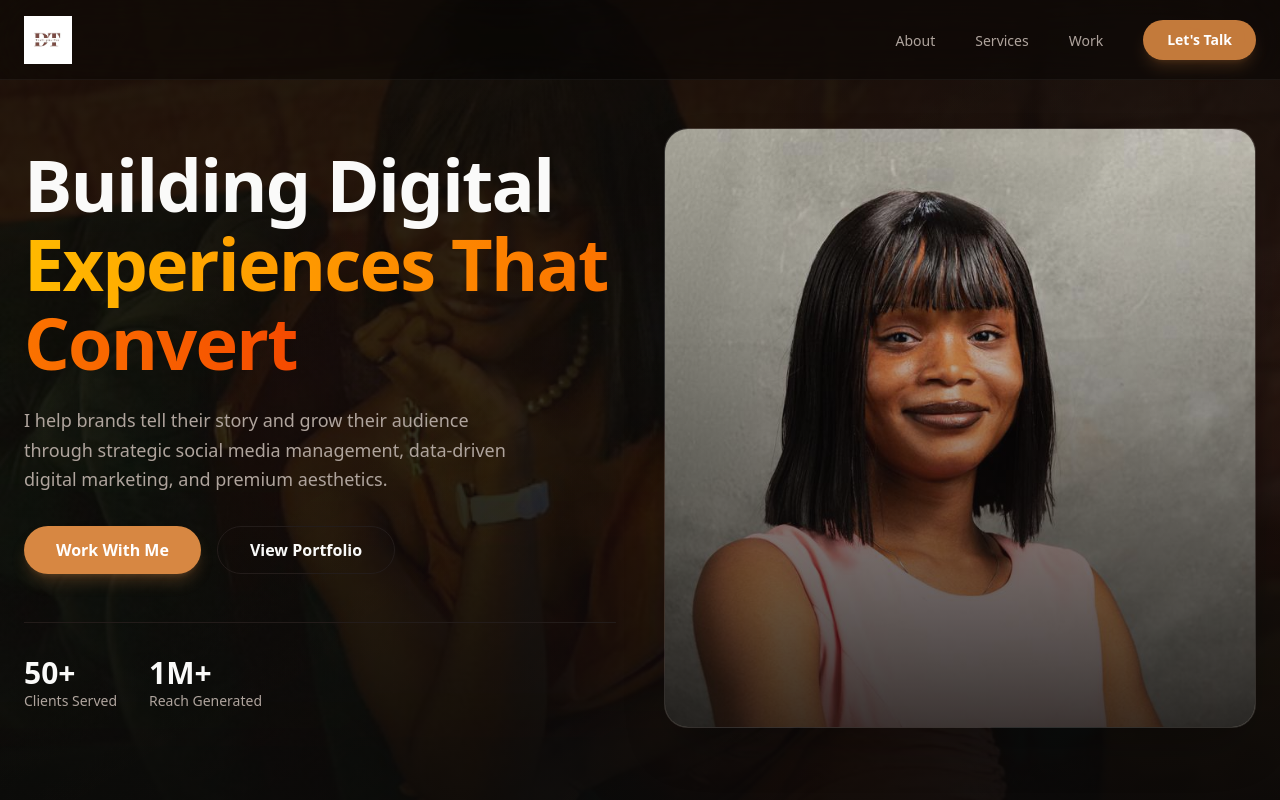
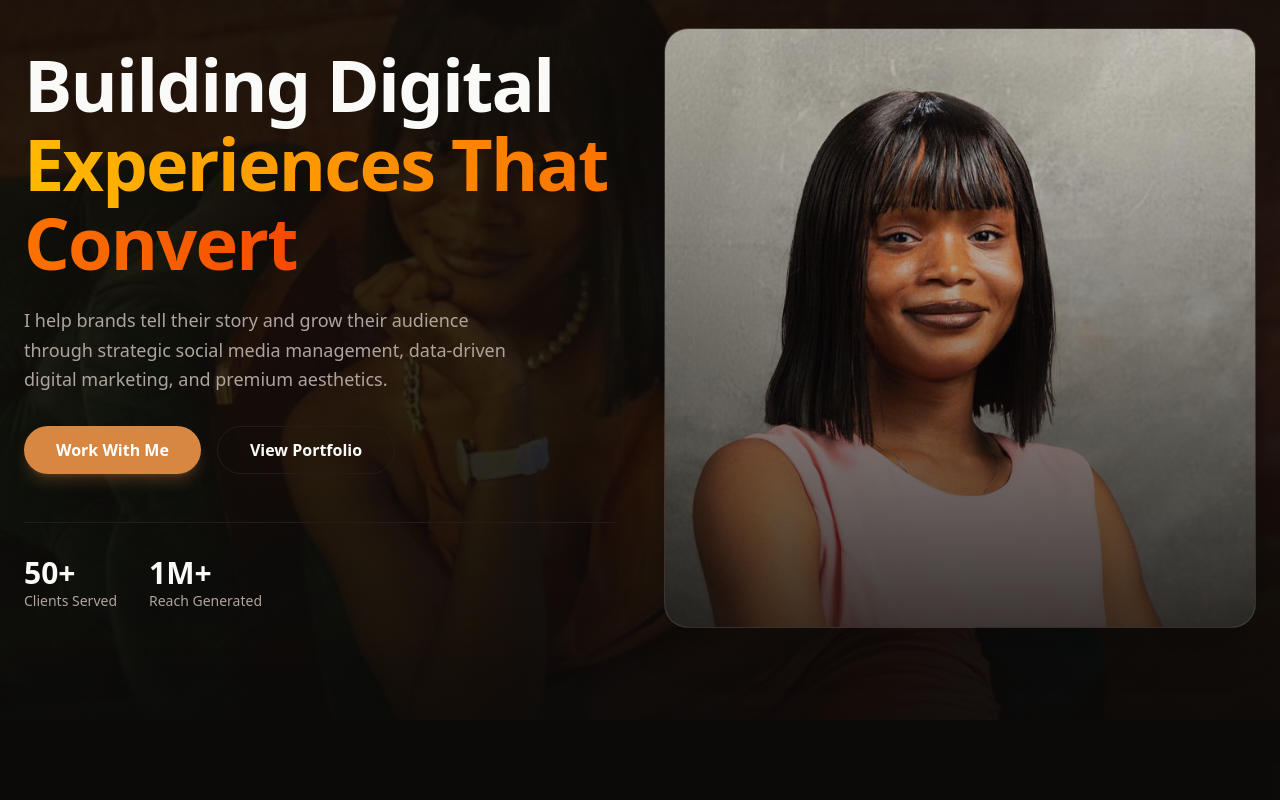
Before and after one commit to Afrimann/tayo, a Next.js app: page / in a window 1280 px wide. Shown: the top 800 px of the page. Built offline with nearby package versions, Linux system fonts and the light colour scheme.

Commit message:
feat: Introduce initial application page with hero section and responsive navigation components.

```diff
--- a/app/page.tsx
+++ b/app/page.tsx
@@ -58,7 +58,7 @@ export default function Home() {
             <Navbar />
 
             {/* Hero Section */}
-            <section className="relative pt-24 pb-12 md:pt-32 md:pb-20 min-h-[90vh] flex items-center justify-center overflow-hidden">
+            <section className="relative pt-24 pb-12 md:pt-4 md:pb-20 min-h-[90vh] flex items-center justify-center overflow-hidden">
                 <HeroBackground />
 
                 <div className="container grid lg:grid-cols-2 gap-12 items-center relative z-10">
--- a/components/MobileMenu.tsx
+++ b/components/MobileMenu.tsx
@@ -57,7 +57,7 @@ export default function MobileMenu({ isOpen, onClose }: MobileMenuProps) {
                 </div>
 
                 <nav className="flex-1 px-8 py-4 flex flex-col gap-2">
-                    {["About", "Services", "Work"].map((item, index) => (
+                    {["About", "Services", "Work", "Testimonials", "Articles", "FAQ"].map((item, index) => (
                         <a
                             key={item}
                             href={`#${item.toLowerCase()}`}
--- a/components/Navbar.tsx
+++ b/components/Navbar.tsx
@@ -1,20 +1,36 @@
 "use client";
 
 import Image from "next/image";
-import { useState } from "react";
+import { useState, useEffect } from "react";
 import { Menu, X } from "lucide-react";
 import MobileMenu from "./MobileMenu";
 import { motion } from "framer-motion";
 
 export default function Navbar() {
     const [isOpen, setIsOpen] = useState(false);
+    const [isVisible, setIsVisible] = useState(false);
 
     const toggleMenu = () => setIsOpen(!isOpen);
+
+    useEffect(() => {
+        const handleScroll = () => {
+            // Show navbar when scrolled past 100vh (approx Hero section)
+            const heroHeight = window.innerHeight - 100;
+            if (window.scrollY > heroHeight) {
+                setIsVisible(true);
+            } else {
+                setIsVisible(false);
+            }
+        };
+
+        window.addEventListener("scroll", handleScroll);
+        return () => window.removeEventListener("scroll", handleScroll);
+    }, []);
 
     return (
         <motion.header
             initial={{ y: -100 }}
-            animate={{ y: 0 }}
+            animate={{ y: isVisible ? 0 : -100 }}
             transition={{ duration: 0.5, ease: "easeOut" }}
             className="fixed top-0 left-0 right-0 h-20 z-50 border-b border-white/5 bg-black/60 backdrop-blur-2xl supports-backdrop-filter:bg-black/40 transition-all duration-300"
         >
@@ -32,8 +48,8 @@ export default function Navbar() {
 
                 {/* Desktop Nav */}
                 <nav className="hidden md:block">
-                    <ul className="flex items-center gap-10">
-                        {["About", "Services", "Work"].map((item) => (
+                    <ul className="flex items-center gap-8">
+                        {["About", "Services", "Work", "Testimonials", "Articles", "FAQ"].map((item) => (
                             <li key={item}>
                                 <a
                                     href={`#${item.toLowerCase()}`}
```
